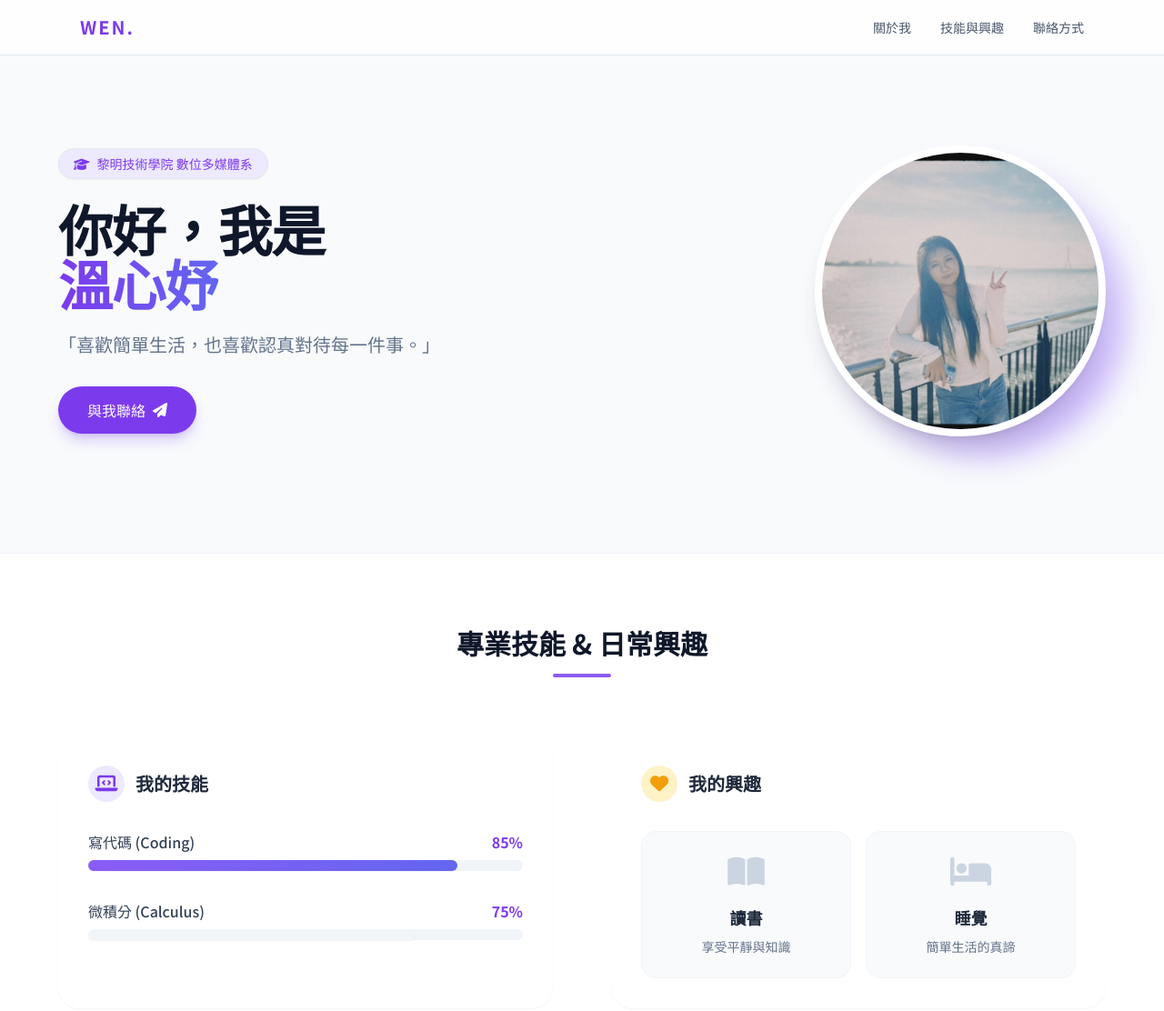
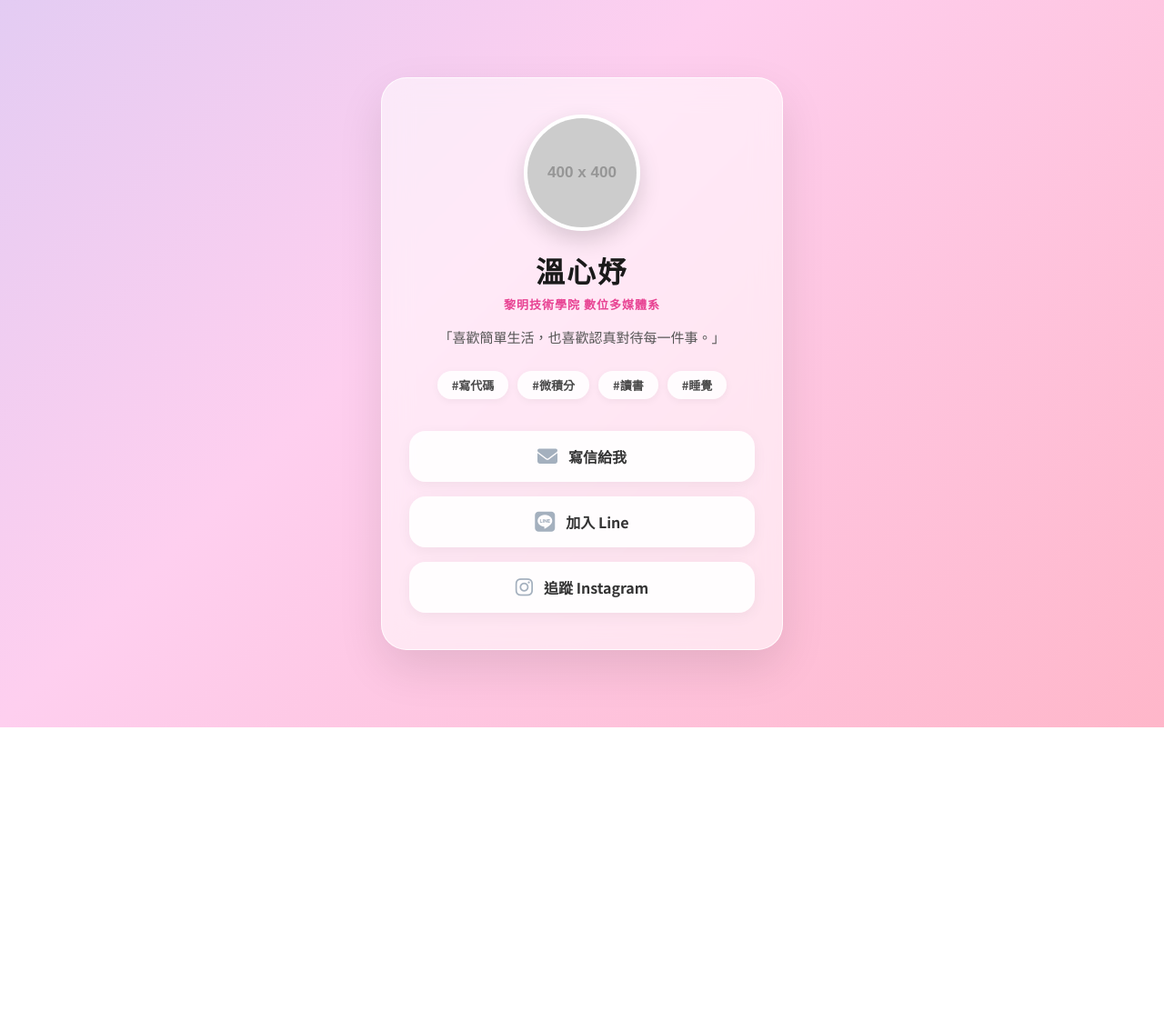
Before and after one commit to bd1151008-hash/1151008xinyu, a plain HTML site: page index.html in a window 1280 px wide. Shown: the top 1112 px of the page at 91% size. After the commit the page ends 800 px from the top, so only its background shows below. Drawn offline with nearby package versions, Linux system fonts and the light colour scheme; placeholder pictures from the web are drawn by us.

Commit message:
Update index.html

```diff
--- a/index.html
+++ b/index.html
@@ -1,211 +1,208 @@
 <!DOCTYPE html>
-<html lang="zh-Hant" class="scroll-smooth">
+<html lang="zh-Hant">
 <head>
     <meta charset="UTF-8">
     <meta name="viewport" content="width=device-width, initial-scale=1.0">
-    <title>溫心妤 | 數位多媒體系個人作品集</title>
+    <title>溫心妤 | 數位多媒體系</title>
 
-    <!-- Tailwind CSS -->
-    <script src="https://cdn.tailwindcss.com"></script>
-
-    <!-- FontAwesome -->
+    <!-- FontAwesome 圖示 (僅 CSS) -->
     <link rel="stylesheet" href="https://cdnjs.cloudflare.com/ajax/libs/font-awesome/6.4.0/css/all.min.css">
 
     <!-- Google Fonts -->
-    <link href="https://fonts.googleapis.com/css2?family=Noto+Sans+TC:wght@300;400;500;700;900&display=swap" rel="stylesheet">
-
-    <script>
-        tailwind.config = {
-            theme: {
-                extend: {
-                    fontFamily: {
-                        sans: ['"Noto Sans TC"', 'sans-serif'],
-                    },
-                    colors: {
-                        brand: {
-                            50: '#f5f3ff',
-                            100: '#ede9fe',
-                            500: '#8b5cf6',
-                            600: '#7c3aed',
-                            900: '#4c1d95',
-                        }
-                    }
-                }
-            }
-        }
-    </script>
+    <link href="https://fonts.googleapis.com/css2?family=Noto+Sans+TC:wght@400;500;700;900&display=swap" rel="stylesheet">
 
     <style>
-        body { font-family: 'Noto Sans TC', sans-serif; }
+        /* 基礎設定與亮麗動態漸層背景 */
+        :root {
+            --bg-gradient: linear-gradient(-45deg, #ff9a9e, #fecfef, #a1c4fd, #c2e9fb);
+        }
+
+        body {
+            margin: 0;
+            padding: 20px;
+            font-family: 'Noto Sans TC', sans-serif;
+            min-height: 100vh;
+            display: flex;
+            align-items: center;
+            justify-content: center;
+            background: var(--bg-gradient);
+            background-size: 400% 400%;
+            animation: gradientBG 15s ease infinite;
+            box-sizing: border-box;
+            color: #333;
+        }
+
+        @keyframes gradientBG {
+            0% { background-position: 0% 50%; }
+            50% { background-position: 100% 50%; }
+            100% { background-position: 0% 50%; }
+        }
+
+        /* 置中毛玻璃卡片 */
         .glass-card {
-            background: rgba(255, 255, 255, 0.7);
-            backdrop-filter: blur(10px);
-            border: 1px solid rgba(255, 255, 255, 0.3);
+            background: rgba(255, 255, 255, 0.55);
+            backdrop-filter: blur(16px);
+            -webkit-backdrop-filter: blur(16px);
+            border: 1px solid rgba(255, 255, 255, 0.8);
+            border-radius: 28px;
+            padding: 40px 30px;
+            width: 100%;
+            max-width: 380px;
+            text-align: center;
+            box-shadow: 0 20px 50px rgba(0, 0, 0, 0.1);
         }
+
+        /* 個人照片 */
+        .profile-img {
+            width: 120px;
+            height: 120px;
+            border-radius: 50%;
+            object-fit: cover;
+            border: 4px solid white;
+            box-shadow: 0 10px 25px rgba(0, 0, 0, 0.15);
+            margin: 0 auto 20px;
+            display: block;
+            background-color: white;
+        }
+
+        /* 文字排版 */
+        h1 {
+            margin: 0 0 5px;
+            font-size: 32px;
+            font-weight: 900;
+            color: #1a1a1a;
+            letter-spacing: 2px;
+        }
+
+        .dept {
+            color: #e84393;
+            font-size: 13px;
+            font-weight: 700;
+            margin: 0 0 15px;
+            letter-spacing: 1px;
+            text-transform: uppercase;
+        }
+
+        .quote {
+            font-size: 15px;
+            color: #555;
+            line-height: 1.6;
+            margin: 0 0 25px;
+            font-weight: 500;
+            padding: 0 10px;
+        }
+
+        /* 技能與興趣標籤 */
+        .tags {
+            display: flex;
+            flex-wrap: wrap;
+            justify-content: center;
+            gap: 10px;
+            margin-bottom: 35px;
+        }
+
+        .tag {
+            background: rgba(255, 255, 255, 0.85);
+            padding: 6px 16px;
+            border-radius: 20px;
+            font-size: 13px;
+            font-weight: 700;
+            color: #4a4a4a;
+            box-shadow: 0 2px 8px rgba(0, 0, 0, 0.05);
+            transition: transform 0.2s;
+        }
+
+        .tag:hover {
+            transform: scale(1.05);
+        }
+
+        /* 社群連結按鈕 */
+        .links {
+            display: flex;
+            flex-direction: column;
+            gap: 16px;
+        }
+
+        .link-btn {
+            display: flex;
+            align-items: center;
+            justify-content: center;
+            gap: 12px;
+            background: rgba(255, 255, 255, 0.9);
+            color: #333;
+            text-decoration: none;
+            padding: 16px;
+            border-radius: 18px;
+            font-weight: 700;
+            font-size: 16px;
+            transition: all 0.3s ease;
+            box-shadow: 0 4px 15px rgba(0, 0, 0, 0.05);
+        }
+
+        .link-btn:hover {
+            background: #ffffff;
+            transform: translateY(-3px);
+            box-shadow: 0 8px 25px rgba(0, 0, 0, 0.12);
+        }
+
+        .link-btn i {
+            font-size: 22px;
+            transition: color 0.3s ease;
+        }
+
+        /* 按鈕圖示顏色變化 */
+        .link-btn.email i { color: #a4b0be; }
+        .link-btn.email:hover i { color: #ea4335; }
+
+        .link-btn.line i { color: #a4b0be; }
+        .link-btn.line:hover i { color: #00c300; }
+
+        .link-btn.ig i { color: #a4b0be; }
+        .link-btn.ig:hover i { color: #e1306c; }
     </style>
 </head>
-<body class="bg-slate-50 text-slate-800 antialiased selection:bg-brand-500 selection:text-white">
+<body>
 
-    <!-- Navigation -->
-    <nav class="fixed w-full z-50 bg-white/80 backdrop-blur-md border-b border-slate-200 transition-all duration-300">
-        <div class="max-w-6xl mx-auto px-6 py-4 flex justify-between items-center">
-            <a href="#" class="text-xl font-bold tracking-widest text-brand-600">WEN.</a>
-            <div class="hidden md:flex gap-8 text-sm font-medium text-slate-600">
-                <a href="#about" class="hover:text-brand-600 transition-colors">關於我</a>
-                <a href="#skills" class="hover:text-brand-600 transition-colors">技能與興趣</a>
-                <a href="#contact" class="hover:text-brand-600 transition-colors">聯絡方式</a>
-            </div>
-            <a href="#contact" class="md:hidden text-brand-600"><i class="fa-solid fa-bars text-xl"></i></a>
+    <!-- 主體名片區塊 -->
+    <main class="glass-card">
+
+        <!-- 個人照片放置區 -->
+        <!-- 請將 src 替換為您的實際照片網址 -->
+        <img src="https://placehold.co/400x400/ff6b6b/ffffff?text=Photo" alt="溫心妤" class="profile-img">
+
+        <!-- 基本資料 -->
+        <h1>溫心妤</h1>
+        <p class="dept">黎明技術學院 數位多媒體系</p>
+        <p class="quote">「喜歡簡單生活，也喜歡認真對待每一件事。」</p>
+
+        <!-- 標籤 (技能與興趣) -->
+        <div class="tags">
+            <span class="tag">#寫代碼</span>
+            <span class="tag">#微積分</span>
+            <span class="tag">#讀書</span>
+            <span class="tag">#睡覺</span>
         </div>
-    </nav>
 
-    <!-- Hero Section -->
-    <section id="about" class="pt-32 pb-20 md:pt-40 md:pb-32 px-6">
-        <div class="max-w-6xl mx-auto flex flex-col-reverse md:flex-row items-center gap-12">
-            <!-- Text Content -->
-            <div class="flex-1 text-center md:text-left">
-                <div class="inline-block px-4 py-1.5 rounded-full bg-brand-100 text-brand-600 text-sm font-medium mb-6 shadow-sm border border-brand-200">
-                    <i class="fa-solid fa-graduation-cap mr-2"></i>黎明技術學院 數位多媒體系
-                </div>
-                <h1 class="text-4xl md:text-6xl font-black mb-6 tracking-tight text-slate-900">
-                    你好，我是 <br class="hidden md:block" />
-                    <span class="text-transparent bg-clip-text bg-gradient-to-r from-brand-600 to-indigo-500">溫心妤</span>
-                </h1>
-                <p class="text-lg md:text-xl text-slate-500 mb-8 leading-relaxed max-w-lg mx-auto md:mx-0">
-                    「喜歡簡單生活，也喜歡認真對待每一件事。」
-                </p>
-                <div class="flex flex-col sm:flex-row gap-4 justify-center md:justify-start">
-                    <a href="#contact" class="px-8 py-3.5 bg-brand-600 text-white rounded-full font-medium hover:bg-brand-700 transition-all shadow-lg shadow-brand-500/30 flex items-center justify-center gap-2 transform hover:-translate-y-1">
-                        與我聯絡 <i class="fa-solid fa-paper-plane"></i>
-                    </a>
-                </div>
-            </div>
+        <!-- 聯絡方式 -->
+        <div class="links">
+            <a href="mailto:bd1151008@venus.lit.edu.tw" class="link-btn email">
+                <i class="fa-solid fa-envelope"></i>
+                寫信給我
+            </a>
 
-            <!-- Profile Image Placeholder -->
-            <div class="flex-1 flex justify-center md:justify-end w-full">
-                <div class="relative w-64 h-64 md:w-80 md:h-80">
-                    <div class="absolute inset-0 bg-gradient-to-br from-brand-100 to-brand-500 rounded-full transform translate-x-4 translate-y-4 md:translate-x-6 md:translate-y-6 opacity-50 blur-lg"></div>
-                    <img src="profile.jpg" alt="溫心妤的個人照" class="relative z-10 w-full h-full object-cover rounded-full border-8 border-white shadow-xl">
-                </div>
-            </div>
+            <!-- Line: 建議可替換成您專屬的加入好友連結 -->
+            <a href="https://line.me/ti/p/@jajunok97" target="_blank" rel="noopener noreferrer" class="link-btn line">
+                <i class="fa-brands fa-line"></i>
+                加入 Line
+            </a>
+
+            <a href="https://instagram.com/jajuyushi" target="_blank" rel="noopener noreferrer" class="link-btn ig">
+                <i class="fa-brands fa-instagram"></i>
+                追蹤 Instagram
+            </a>
         </div>
-    </section>
 
-    <!-- Skills & Interests -->
-    <section id="skills" class="py-20 bg-white px-6 border-y border-slate-100">
-        <div class="max-w-6xl mx-auto">
-            <div class="text-center mb-16">
-                <h2 class="text-3xl font-bold mb-4 text-slate-900">專業技能 & 日常興趣</h2>
-                <div class="w-16 h-1 bg-brand-500 mx-auto rounded-full"></div>
-            </div>
-
-            <div class="grid grid-cols-1 md:grid-cols-2 gap-16">
-                <!-- Skills Progress Bars -->
-                <div class="glass-card p-8 rounded-3xl shadow-sm">
-                    <h3 class="text-xl font-bold mb-8 flex items-center gap-3 text-slate-800">
-                        <div class="w-10 h-10 rounded-full bg-brand-100 flex items-center justify-center text-brand-600">
-                            <i class="fa-solid fa-laptop-code"></i>
-                        </div>
-                        我的技能
-                    </h3>
-                    <div class="space-y-8">
-                        <div>
-                            <div class="flex justify-between mb-2">
-                                <span class="font-medium text-slate-700">寫代碼 (Coding)</span>
-                                <span class="text-brand-600 font-bold">85%</span>
-                            </div>
-                            <div class="w-full bg-slate-100 rounded-full h-3">
-                                <div class="bg-gradient-to-r from-brand-500 to-indigo-500 h-3 rounded-full shadow-sm" style="width: 85%"></div>
-                            </div>
-                        </div>
-                        <div>
-                            <div class="flex justify-between mb-2">
-                                <span class="font-medium text-slate-700">微積分 (Calculus)</span>
-                                <span class="text-brand-600 font-bold">75%</span>
-                            </div>
-                            <div class="w-full bg-slate-100 rounded-full h-3">
-                                <div class="bg-gradient-to-r from-brand-400 to-indigo-400 h-3 rounded-full shadow-sm" style="width: 75%"></div>
-                            </div>
-                        </div>
-                    </div>
-                </div>
-
-                <!-- Interests Cards -->
-                <div class="glass-card p-8 rounded-3xl shadow-sm">
-                    <h3 class="text-xl font-bold mb-8 flex items-center gap-3 text-slate-800">
-                        <div class="w-10 h-10 rounded-full bg-amber-100 flex items-center justify-center text-amber-500">
-                            <i class="fa-solid fa-heart"></i>
-                        </div>
-                        我的興趣
-                    </h3>
-                    <div class="grid grid-cols-2 gap-4">
-                        <div class="p-6 bg-slate-50 rounded-2xl border border-slate-100 text-center hover:bg-brand-50 hover:border-brand-100 transition-all group">
-                            <i class="fa-solid fa-book-open text-4xl text-slate-300 group-hover:text-brand-500 mb-4 transition-colors"></i>
-                            <h4 class="font-bold text-slate-800 text-lg">讀書</h4>
-                            <p class="text-sm text-slate-500 mt-2">享受平靜與知識</p>
-                        </div>
-                        <div class="p-6 bg-slate-50 rounded-2xl border border-slate-100 text-center hover:bg-brand-50 hover:border-brand-100 transition-all group">
-                            <i class="fa-solid fa-bed text-4xl text-slate-300 group-hover:text-brand-500 mb-4 transition-colors"></i>
-                            <h4 class="font-bold text-slate-800 text-lg">睡覺</h4>
-                            <p class="text-sm text-slate-500 mt-2">簡單生活的真諦</p>
-                        </div>
-                    </div>
-                </div>
-            </div>
-        </div>
-    </section>
-
-    <!-- Contact Section -->
-    <footer id="contact" class="bg-slate-900 text-white py-20 px-6 relative overflow-hidden">
-        <div class="absolute top-0 right-0 w-96 h-96 bg-brand-600 rounded-full blur-3xl opacity-20 transform translate-x-1/3 -translate-y-1/3 pointer-events-none"></div>
-        <div class="absolute bottom-0 left-0 w-64 h-64 bg-indigo-600 rounded-full blur-3xl opacity-20 transform -translate-x-1/3 translate-y-1/3 pointer-events-none"></div>
-
-        <div class="max-w-4xl mx-auto text-center relative z-10">
-            <h2 class="text-3xl font-bold mb-6">保持聯繫</h2>
-            <p class="text-slate-400 mb-12 max-w-xl mx-auto">
-                如果您有任何想法或合作機會，歡迎透過以下方式與我聯絡！
-            </p>
-
-            <div class="flex flex-col sm:flex-row justify-center items-center gap-6 mb-16">
-                <!-- Email -->
-                <a href="mailto:bd1151008@venus.lit.edu.tw" class="w-full sm:w-auto flex items-center gap-4 bg-white/5 hover:bg-white/10 transition-colors px-6 py-4 rounded-2xl border border-white/10 backdrop-blur-sm">
-                    <div class="w-12 h-12 rounded-full bg-white/10 flex items-center justify-center">
-                        <i class="fa-solid fa-envelope text-xl text-brand-300"></i>
-                    </div>
-                    <div class="text-left">
-                        <p class="text-xs text-slate-400 mb-1">Email</p>
-                        <p class="text-sm font-medium tracking-wide">bd1151008@venus.lit.edu.tw</p>
-                    </div>
-                </a>
-
-                <!-- Line -->
-                <div class="w-full sm:w-auto flex items-center gap-4 bg-white/5 hover:bg-[#06C755]/10 transition-colors px-6 py-4 rounded-2xl border border-white/10 backdrop-blur-sm group cursor-pointer" onclick="alert('Line ID: @jajunok97\n(可在此實作複製功能)')">
-                    <div class="w-12 h-12 rounded-full bg-white/10 flex items-center justify-center group-hover:text-[#06C755] transition-colors">
-                        <i class="fa-brands fa-line text-2xl"></i>
-                    </div>
-                    <div class="text-left">
-                        <p class="text-xs text-slate-400 mb-1">Line ID</p>
-                        <p class="text-sm font-medium tracking-wide">@jajunok97</p>
-                    </div>
-                </div>
-
-                <!-- Instagram -->
-                <a href="https://instagram.com/jajuyushi" target="_blank" rel="noopener noreferrer" class="w-full sm:w-auto flex items-center gap-4 bg-white/5 hover:bg-[#E1306C]/10 transition-colors px-6 py-4 rounded-2xl border border-white/10 backdrop-blur-sm group">
-                    <div class="w-12 h-12 rounded-full bg-white/10 flex items-center justify-center group-hover:text-[#E1306C] transition-colors">
-                        <i class="fa-brands fa-instagram text-2xl"></i>
-                    </div>
-                    <div class="text-left">
-                        <p class="text-xs text-slate-400 mb-1">Instagram</p>
-                        <p class="text-sm font-medium tracking-wide">jajuyushi</p>
-                    </div>
-                </a>
-            </div>
-
-            <div class="pt-8 border-t border-slate-800 text-slate-500 text-sm">
-                <p>&copy; 2026 溫心妤. All Rights Reserved.</p>
-            </div>
-        </div>
-    </footer>
+    </main>
 
 </body>
 </html>
```
